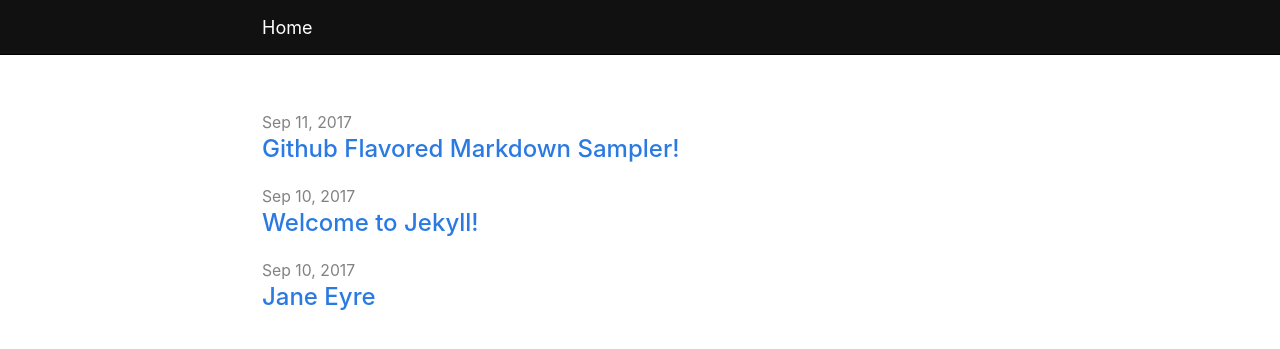
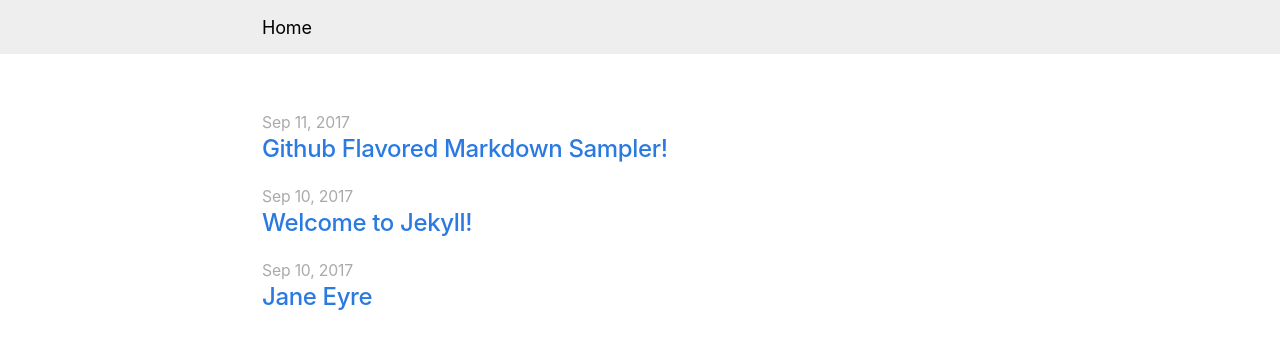
Before and after one commit to themichaelyang/jekyll-starter, a Jekyll site: the page built from index.html, in a window 1280 px wide and 900 px high. Shown: the top 349 px of the window. Built offline with Jekyll 4.4.1, drawn with Linux system fonts in a browser that asks for light colours; some web fonts are replaced.

Commit message:
cleaned up base.scss

```diff
--- a/_sass/_base.scss
+++ b/_sass/_base.scss
@@ -1,7 +1,4 @@
-@import url('https://rsms.me/interface/interface.css');
-// @import url('https://fonts.googleapis.com/css?family=Fira+Sans:400,500');
-
-$base-font-family: --apple-system, BlinkMacSystemFont, Interface, "Helvetica Neue", Helvetica, Arial, sans-serif;
+$base-font-family: --apple-system, BlinkMacSystemFont, "Helvetica Neue", Helvetica, Roboto, Arial, sans-serif;
 $base-font-size:   18px;
 $base-font-weight: 400;
 $small-font-size:  $base-font-size * 0.875;
@@ -9,20 +6,14 @@ $base-line-height: 1.5;
 $spacing-unit:     $base-font-size;
 $text-color:       black;
 $background-color: white;
-// $link-color:      #2a7ae2;
 $link-color:      #2a7ae2;
 
-$grey-color:       #828282;
+$grey-color:       #aaa;
 $grey-color-light: lighten($grey-color, 40%);
 $grey-color-dark:  darken($grey-color, 25%);
 
-// $navbar-bg-color: rgb(7, 71, 166);
-// $navbar-bg-color: transparentize(rgb(253, 252, 252), 0.1);
-// $navbar-bg-color: transparentize(rgb(250, 249, 249), 0.1);
-$navbar-bg-color: #111;
-// $navbar-bg-color: white;
-$navbar-color: white;
-// $navbar-color: black;
+$navbar-bg-color: #eee;
+$navbar-color: black;
 $navbar-height: 3em;
 
 $solarized-base01: black;
@@ -43,6 +34,8 @@ p, blockquote, pre, hr,
 dl, dd, ol, ul, figure {
   margin: 0;
   padding: 0;
+  letter-spacing: -0.01em;
+  // font-family: $base-font-family;
 }
 
 html {
@@ -99,7 +92,7 @@ body {
 
   display: flex;
   flex-direction: column;
-  border-bottom: 1px darken($navbar-bg-color, 10%) solid;
+  // border-bottom: 1px darken($navbar-bg-color, 10%) solid;
   // box-shadow: 0 0 4px darken($navbar-bg-color, 7%);
 }
 
@@ -186,7 +179,7 @@ li {
 h1, h2, h3, h4, h5, h6 {
   line-height: 1.2;
   font-weight: 500;
-  // font-weight: 400;
+  // font-weight: 300;
   // letter-spacing: -0.01em;
 }
 
@@ -198,11 +191,11 @@ a {
   text-decoration: none;
 
   &:visited {
-    color: darken($link-color, 15%);
+    // color: darken($link-color, 15%);
+    color: $link-color;
   }
 
   &:hover {
-    color: $text-color;
     text-decoration: underline;
   }
 }
```
